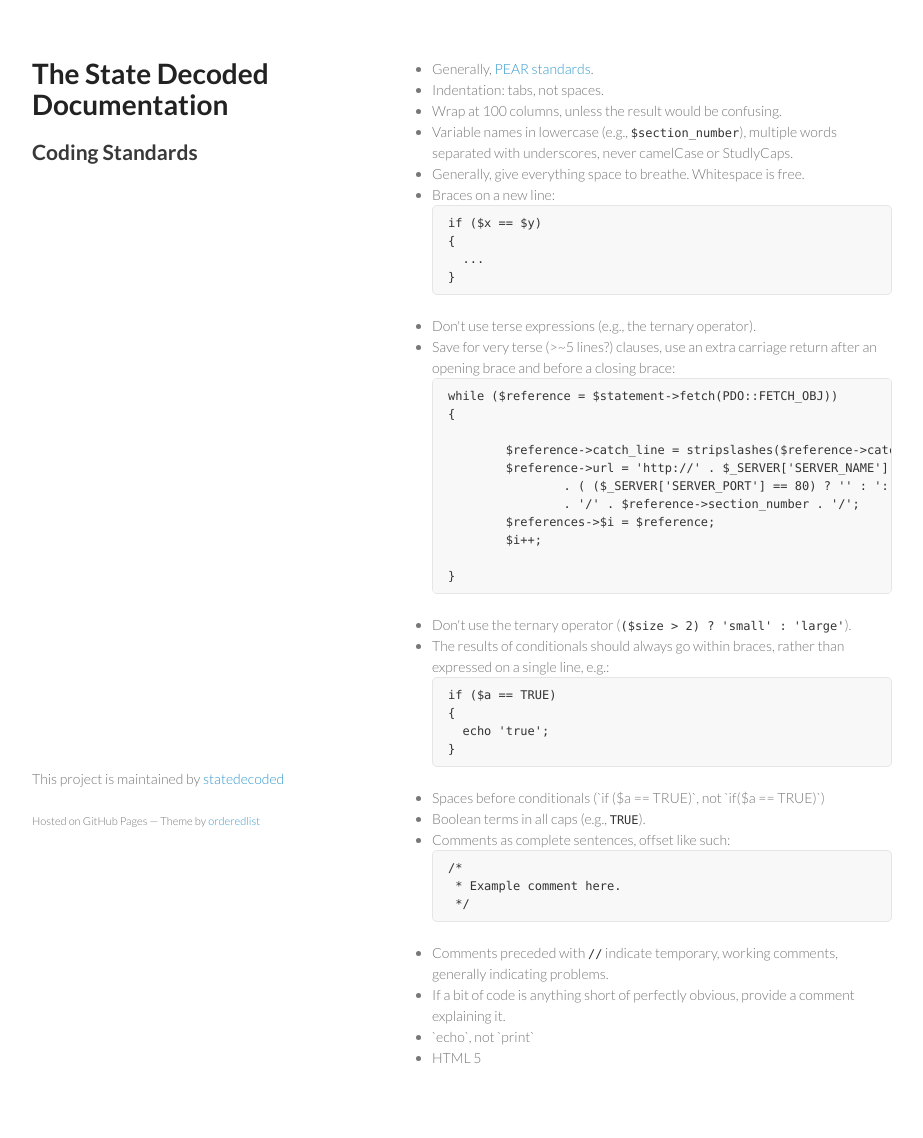
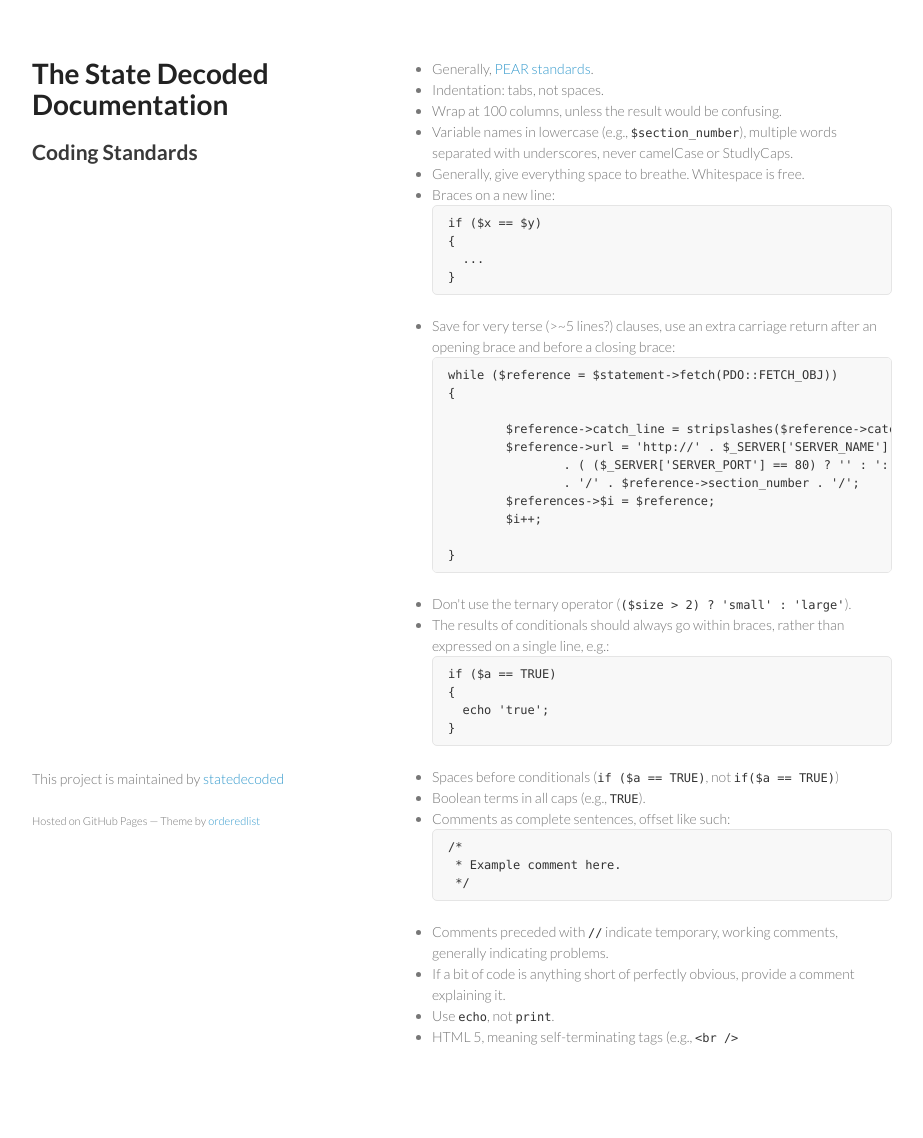
Before and after one commit to statedecoded/documentation, a Jekyll site: the page built from coding-standards.html, in a window 1280 px wide. Shown: the whole page, without its empty margins (178-1101 px from the left). Built offline with Jekyll 4.4.1, drawn with Linux system fonts in a browser that asks for light colours; after the commit the page ends 1117 px from its top, so only the background shows below that.

Commit message:
Revise some rules

```diff
--- a/coding-standards.html
+++ b/coding-standards.html
@@ -14,7 +14,6 @@ layout: default
 {
   ...
 }</code></pre></li>
-<li>Don't use terse expressions (e.g., the ternary operator).</li>
 <li>Save for very terse (>~5 lines?) clauses, use an extra carriage return after an opening brace and before a closing brace:
 <pre><code>while ($reference = $statement->fetch(PDO::FETCH_OBJ))
 {
@@ -33,7 +32,7 @@ layout: default
 {
   echo 'true';
 }</code></pre></li>
-<li>Spaces before conditionals (`if ($a == TRUE)`, not `if($a == TRUE)`)</li>
+<li>Spaces before conditionals (<code>if ($a == TRUE)</code>, not <code>if($a == TRUE)</code>)</li>
 <li>Boolean terms in all caps (e.g., <code>TRUE</code>).</li>
 <li>Comments as complete sentences, offset like such:
 <pre><code>/*
@@ -41,6 +40,6 @@ layout: default
  */</pre></code></li>
 <li>Comments preceded with <code>//</code> indicate temporary, working comments, generally indicating problems.</li>
 <li>If a bit of code is anything short of perfectly obvious, provide a comment explaining it.</li>
-<li>`echo`, not `print`</li>
-<li>HTML 5</li>
+<li>Use <code>echo</code>, not <code>print</code>.</li>
+<li>HTML 5, meaning self-terminating tags (e.g., <code>&lt;br /&gt;</code></li>
 </ul>
```
